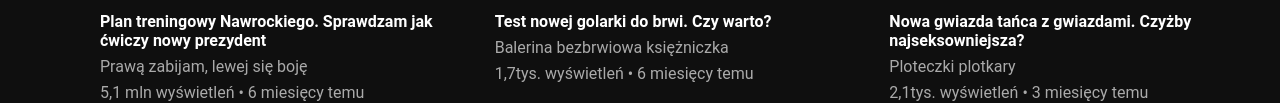
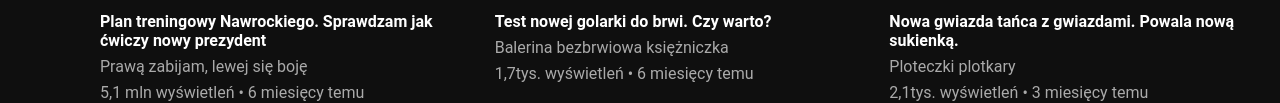
Before and after one commit to Extamble/youtubeclone, a plain HTML site: page index.html in a window 1280 px wide. Shown: the part 781-884 px from the top of the page. Drawn offline with Linux system fonts and the light colour scheme.

Commit message:
no message

```diff
--- a/index.html
+++ b/index.html
@@ -162,7 +162,7 @@
           />
 
           <p class="video__name">
-            Nowa gwiazda tańca z gwiazdami. Czyżby najseksowniejsza?
+            Nowa gwiazda tańca z gwiazdami. Powala nową sukienką.
           </p>
           <p class="video__author">Ploteczki plotkary</p>
           <p class="video__information">
```
